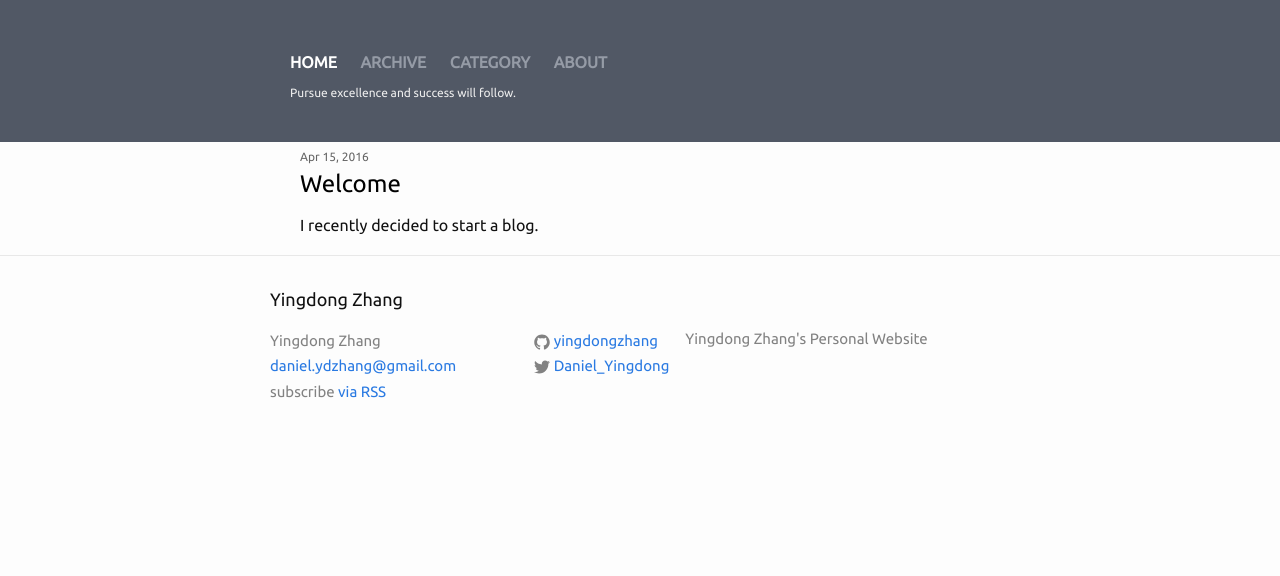
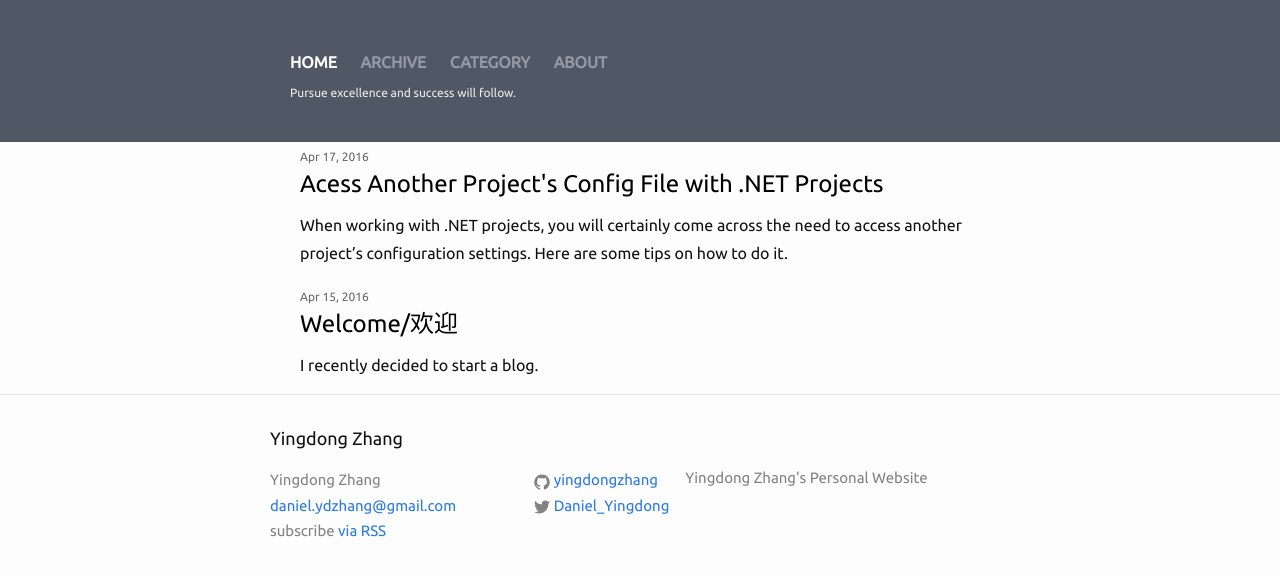
Before and after one commit to yingdongzhang/yingdongzhang.github.io, a Jekyll site: the page built from index.html, in a window 1280 px wide. Shown: the top 576 px of the page. Built offline with Jekyll 4.4.1, drawn with Linux system fonts in a browser that asks for light colours.

Commit message:
content: access another project's config settings with .NET projects

````diff
--- a/_config.yml
+++ b/_config.yml
@@ -15,7 +15,7 @@ baseurl: "" # the subpath of your site, e.g. /blog
 url: "http://yingdongzhang.github.io/" # the base hostname & protocol for your site
 twitter_username: Daniel_Yingdong
 github_username:  yingdongzhang
-categories: ["post", "diary", "中文"]
+categories: ["post", ".NET", "diary", "中文"]
 
 # Build settings
 markdown: kramdown
--- a/_posts/2016-04-15-welcome.markdown
+++ b/_posts/2016-04-15-welcome.markdown
@@ -1,8 +1,8 @@
 ---
 layout: post
-title:  "Welcome"
+title:  "Welcome/欢迎"
 date:   2016-04-15 13:37:30 +1000
-categories: [diary,中文]
+categories: [post,diary,中文]
 comments: false
 ---
 I recently decided to start a blog.
--- /dev/null
+++ b/_posts/2016-04-17-dotNetConfigs.markdown
@@ -0,0 +1,54 @@
+---
+layout: post
+title:  "Acess Another Project's Config File with .NET Projects"
+date:   2016-04-17 11:00:30 +1000
+categories: [post,.NET]
+comments: true
+---
+When working with .NET projects, you will certainly come across the need to access another project's configuration settings. Here are some tips on how to do it.
+
+Let's say we have a solution that contains project A and B. B has a reference to A. In A we have two config fields: Config1 and Config2. In B we have two config fields as well: Config3 and Config4.
+
+<img src="/assets/dotNetConfig/structure.png" alt="Soluction Structure" style="width: 300px;"/>
+
+Now in B I want to access all the config settings from both A and B. This's very easy to do with B's own config settings, in B->Class1->Test() I can write:
+
+```cs
+string config3 = B.Properties.Settings.Default.Config3;
+string config4 = B.Properties.Settings.Default.Config4;
+```
+
+However, when you try to access A's config settings, you will encounter `the get accessor is inaccessible` error, which makes sense since A is not exposing its config settings to the outside world.
+
+![Inaccessible Settings](/assets/dotNetConfig/inaccessible.png)
+
+You have two options to deal with this:
+
+### 1. Modify the accessors of Config1 and Config2 in A by:
+
+1. Right click on project A, select "Properties"
+2. Select "Settings" in the left panel
+3. On the top of the left panel, you will find the "Access Modifier"
+4. By default it is set to `Internal`, you can change it to `Public`
+
+![Modify Accessors](/assets/dotNetConfig/modify-accessor.png)
+
+After that you can access Config1 and Config2 like normal:
+
+```cs
+string config1 = A.Properties.Settings.Default.Config1;
+string config2 = B.Properties.Settings.Default.Config2;
+```
+
+### 2. Expose A's config settings
+
+If you don't feel like modifying the accessors, which I kinda prefer not to, you can make A expose its config to the outside world by simply adding in a `ConfigExposer` (or `Enums`, whatever you prefer), and put the config settings as static readonly properties:
+
+![Config Exposer](/assets/dotNetConfig/config-exposer.png)
+
+Then you can access A's Config1 and Config2 like this:
+
+```cs
+string config1 = A.ConfigExposer.Config1;
+string config2 = A.ConfigExposer.Config2;
+```
````
Also changed, not shown: assets/dotNetConfig/after-modify-accessor.png (added), assets/dotNetConfig/config-exposer.png (added), assets/dotNetConfig/inaccessible.png (added), assets/dotNetConfig/modify-accessor.png (added), assets/dotNetConfig/structure.png (added), assets/dotNetConfig/use-config-exposer.png (added).
